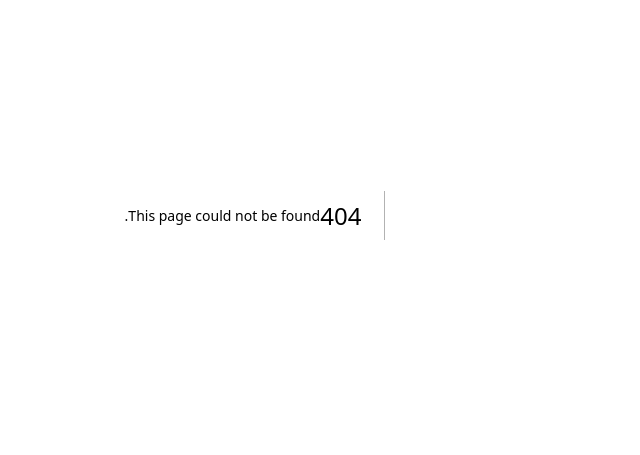
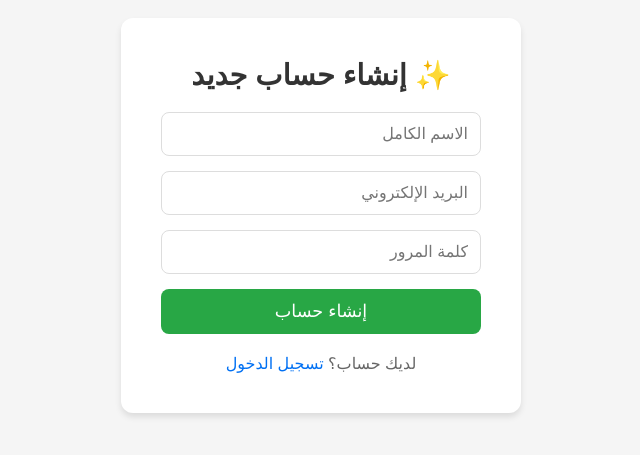
Before and after one commit to jebalads-del/aqarat, a Next.js app: page /sign-up in a window 1280 px wide. Before the commit this address had no page. Shown: the part 185-640 px from the top of the page, without its empty margins (417-1057 px from the left). Built offline with nearby package versions, Linux system fonts and the light colour scheme.

Commit message:
إضافة صفحات تسجيل الدخول والعقارات

```diff
--- /dev/null
+++ b/app/sign-up/page.tsx
@@ -0,0 +1,76 @@
+export default function SignUp() {
+  return (
+    <div style={{
+      display: 'flex',
+      flexDirection: 'column',
+      alignItems: 'center',
+      justifyContent: 'center',
+      minHeight: '100vh',
+      fontFamily: 'sans-serif',
+      padding: '20px',
+      background: '#f5f5f5'
+    }}>
+      <div style={{
+        background: 'white',
+        padding: '40px',
+        borderRadius: '12px',
+        boxShadow: '0 4px 6px rgba(0,0,0,0.1)',
+        width: '100%',
+        maxWidth: '400px'
+      }}>
+        <h1 style={{ fontSize: '1.8rem', marginBottom: '20px', textAlign: 'center' }}>
+          ✨ إنشاء حساب جديد
+        </h1>
+        <form style={{ display: 'flex', flexDirection: 'column', gap: '15px' }}>
+          <input
+            type="text"
+            placeholder="الاسم الكامل"
+            style={{
+              padding: '12px',
+              border: '1px solid #ddd',
+              borderRadius: '8px',
+              fontSize: '1rem'
+            }}
+          />
+          <input
+            type="email"
+            placeholder="البريد الإلكتروني"
+            style={{
+              padding: '12px',
+              border: '1px solid #ddd',
+              borderRadius: '8px',
+              fontSize: '1rem'
+            }}
+          />
+          <input
+            type="password"
+            placeholder="كلمة المرور"
+            style={{
+              padding: '12px',
+              border: '1px solid #ddd',
+              borderRadius: '8px',
+              fontSize: '1rem'
+            }}
+          />
+          <button
+            type="submit"
+            style={{
+              padding: '12px',
+              background: '#28a745',
+              color: 'white',
+              border: 'none',
+              borderRadius: '8px',
+              fontSize: '1.1rem',
+              cursor: 'pointer'
+            }}
+          >
+            إنشاء حساب
+          </button>
+        </form>
+        <p style={{ marginTop: '20px', textAlign: 'center', color: '#666' }}>
+          لديك حساب؟ <a href="/sign-in" style={{ color: '#0070f3' }}>تسجيل الدخول</a>
+        </p>
+      </div>
+    </div>
+  );
+}
```
Also changed, not shown: app/properties/page.tsx (added, +43 -0 lines), app/sign-in/page.tsx (added, +66 -0 lines).
